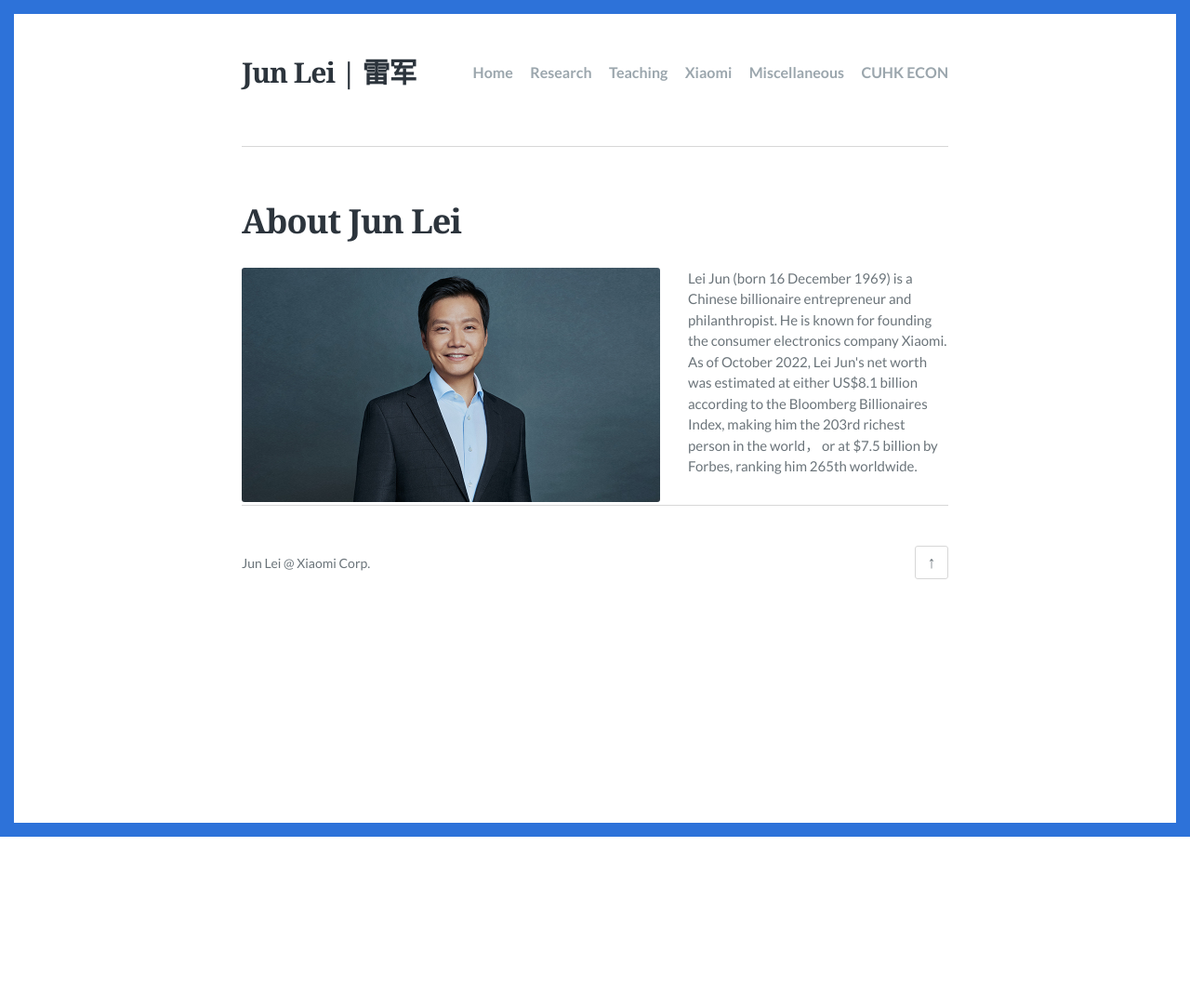
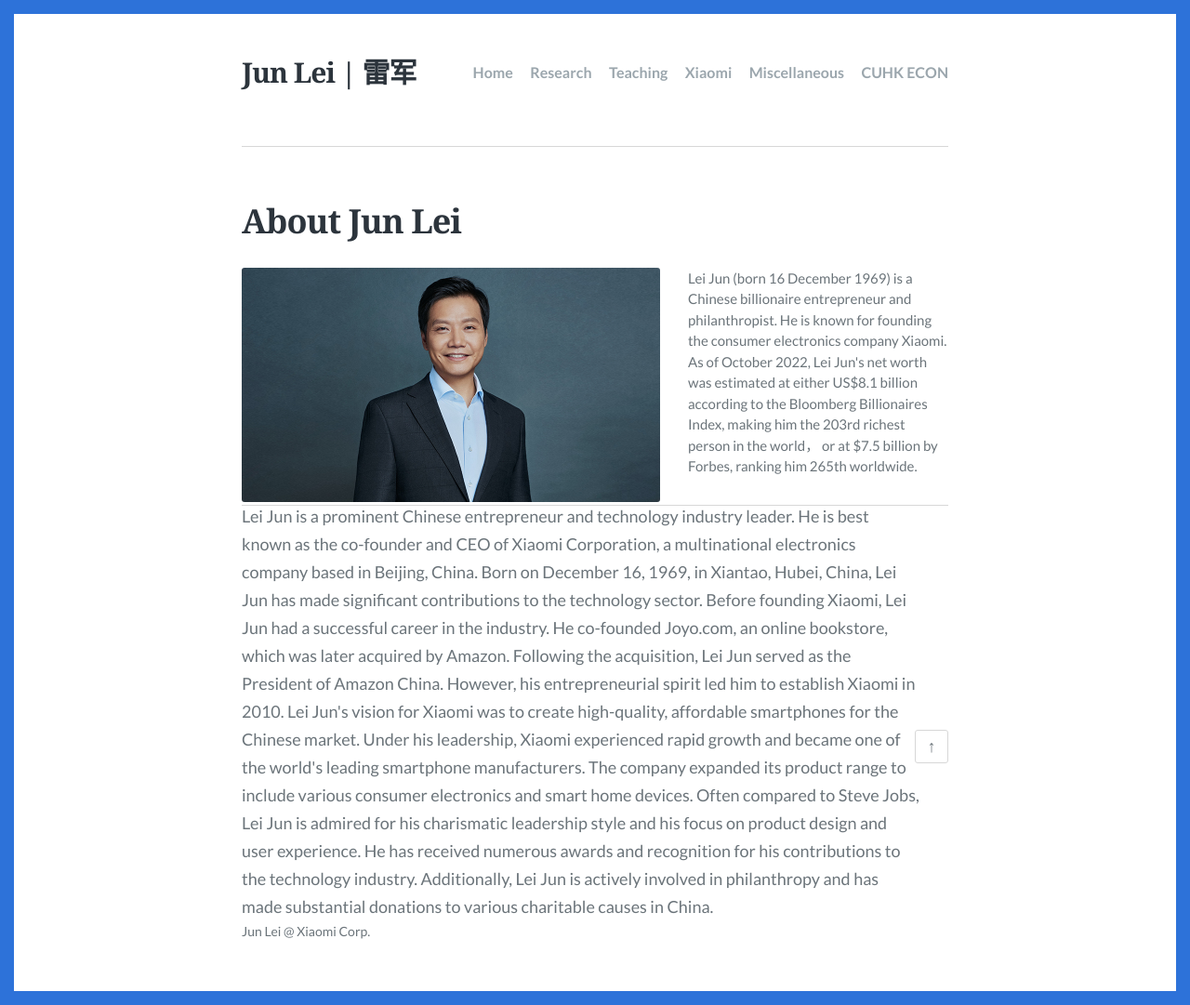
Before and after one commit to ciqiaowang/ciqiaowang.github.io, a Jekyll site: the page built from index.html, in a window 1280 px wide. Shown: the whole page at 93% size. Built offline with Jekyll 4.4.1, drawn with Linux system fonts in a browser that asks for light colours; the list of posts is cut into pages by our own code; before the commit the page ends 900 px from its top, so only the background shows below that.

Commit message:
Update index.html

```diff
--- a/index.html
+++ b/index.html
@@ -12,7 +12,7 @@ feature_image:
         <meta name="viewport" content="width=device-width, initial-scale=1.0">
         <meta http-equiv="X-UA-Compatible" content="ie=edge">
         <title>
-          标题
+          Home Page
         </title>
         <style>
             .dahezhi{ width: 100%; /* 定义一个大盒子 宽度100% */ }
@@ -38,6 +38,13 @@ feature_image:
             <div class="dahezi_txt_right">
                 Lei Jun (born 16 December 1969) is a Chinese billionaire entrepreneur and philanthropist. He is known for founding the consumer electronics company Xiaomi. As of October 2022, Lei Jun's net worth was estimated at either US$8.1 billion according to the Bloomberg Billionaires Index, making him the 203rd richest person in the world， or at $7.5 billion by Forbes, ranking him 265th worldwide.
             </div>
+             <div class="dahezhi">
+            <div class="dahezi_img_left">
+                Lei Jun is a prominent Chinese entrepreneur and technology industry leader. He is best known as the co-founder and CEO of Xiaomi Corporation, a multinational electronics company based in Beijing, China. Born on December 16, 1969, in Xiantao, Hubei, China, Lei Jun has made significant contributions to the technology sector.
+                Before founding Xiaomi, Lei Jun had a successful career in the industry. He co-founded Joyo.com, an online bookstore, which was later acquired by Amazon. Following the acquisition, Lei Jun served as the President of Amazon China. However, his entrepreneurial spirit led him to establish Xiaomi in 2010.
+                Lei Jun's vision for Xiaomi was to create high-quality, affordable smartphones for the Chinese market. Under his leadership, Xiaomi experienced rapid growth and became one of the world's leading smartphone manufacturers. The company expanded its product range to include various consumer electronics and smart home devices.
+                Often compared to Steve Jobs, Lei Jun is admired for his charismatic leadership style and his focus on product design and user experience. He has received numerous awards and recognition for his contributions to the technology industry. Additionally, Lei Jun is actively involved in philanthropy and has made substantial donations to various charitable causes in China.
+            </div>
         </div>
     </body>
 </html>
```
